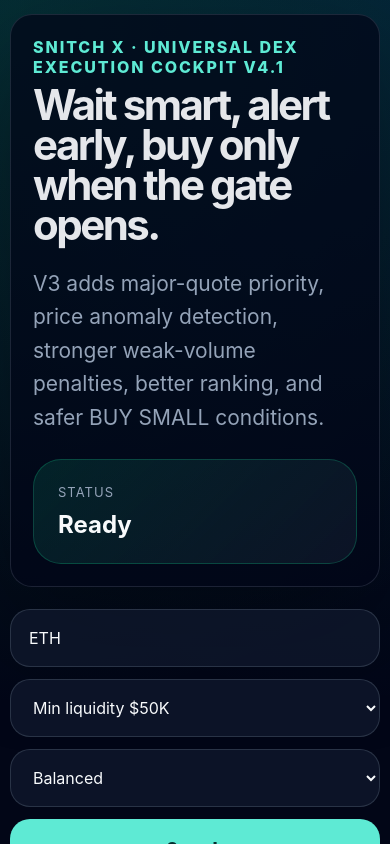
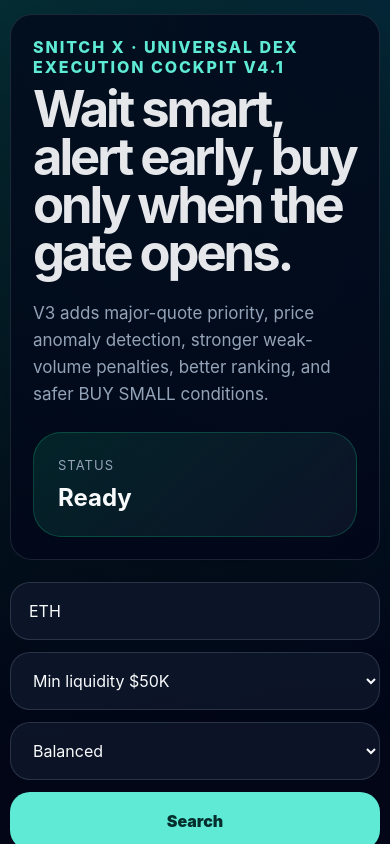
Before and after one commit to mhazwan47-design/snitch-x, a React (Vite) app: page / in a window 390 px wide. Shown: the top 844 px of the page. Built offline with nearby package versions, Linux system fonts and the light colour scheme.

Commit message:
Update index.css

```diff
--- a/src/index.css
+++ b/src/index.css
@@ -1,5 +1,14 @@
 * {
   box-sizing: border-box;
+}
+
+html,
+body,
+#root {
+  min-height: 100%;
+  height: auto;
+  overflow-x: hidden;
+  overflow-y: auto;
 }
 
 body {
@@ -10,6 +19,7 @@
     #020617;
   color: #e5e7eb;
   font-family: Inter, ui-sans-serif, system-ui, -apple-system, BlinkMacSystemFont, "Segoe UI", sans-serif;
+  -webkit-overflow-scrolling: touch;
 }
 
 button,
@@ -21,7 +31,8 @@
 main {
   width: min(1500px, calc(100% - 32px));
   margin: 0 auto;
-  padding: 32px 0 60px;
+  padding: 32px 0 180px;
+  min-height: 100vh;
 }
 
 .hero {
@@ -178,11 +189,13 @@
   grid-template-columns: minmax(0, 1fr) 520px;
   gap: 22px;
   align-items: start;
+  overflow: visible;
 }
 
 .list {
   display: grid;
   gap: 14px;
+  overflow: visible;
 }
 
 .pair-card {
@@ -339,11 +352,17 @@
   background: rgba(15, 23, 42, 0.74);
   border-radius: 30px;
   padding: 24px;
+  overflow: visible;
+  max-height: none;
 }
 
 .sticky-panel {
-  position: sticky;
-  top: 18px;
+  position: relative;
+  top: auto;
+  overflow: visible;
+  max-height: none;
+  align-self: start;
+  margin-bottom: 160px;
 }
 
 .panel h2 {
@@ -389,6 +408,8 @@
   padding: 18px;
   color: #cbd5e1;
   line-height: 1.6;
+  max-height: none;
+  overflow: visible;
 }
 
 .rule-box h4,
@@ -411,10 +432,26 @@
   border: 1px solid rgba(148, 163, 184, 0.16);
 }
 
+.alert-preview {
+  white-space: pre-wrap;
+  word-break: break-word;
+  background: rgba(2, 6, 23, 0.62);
+  border: 1px solid rgba(148, 163, 184, 0.16);
+  color: #d1fae5;
+  border-radius: 16px;
+  padding: 14px;
+  margin: 0;
+  font-size: 13px;
+  line-height: 1.55;
+  max-height: none;
+  overflow: visible;
+}
+
 .dex-link {
   display: block;
   text-align: center;
   margin-top: 18px;
+  margin-bottom: 80px;
   padding: 15px;
   background: #f8fafc;
   color: #020617;
@@ -435,11 +472,12 @@
 }
 
 @media (max-width: 1100px) {
-  .hero,
-  .layout {
-    grid-template-columns: 1fr;
+  main {
+    padding-bottom: 220px;
   }
 
+  .hero,
+  .layout,
   .toolbar {
     grid-template-columns: 1fr;
   }
@@ -449,7 +487,13 @@
   }
 
   .sticky-panel {
-    position: static;
+    position: relative;
+    top: auto;
+    margin-bottom: 220px;
+  }
+
+  .panel {
+    margin-bottom: 220px;
   }
 }
 
@@ -457,10 +501,25 @@
   main {
     width: min(100% - 20px, 1500px);
     padding-top: 14px;
+    padding-bottom: 260px;
   }
 
   .hero {
     padding: 22px;
+    border-radius: 22px;
+  }
+
+  h1 {
+    font-size: clamp(38px, 13vw, 62px);
+  }
+
+  .sub {
+    font-size: 17px;
+  }
+
+  .pair-top,
+  .detail-head {
+    flex-direction: column;
   }
 
   .score-grid,
@@ -469,89 +528,18 @@
     grid-template-columns: repeat(2, 1fr);
   }
 
+  .detail-grid {
+    grid-template-columns: 1fr;
+  }
+
   .stats {
     grid-template-columns: 1fr;
   }
-}
 
-.alert-preview {
-  white-space: pre-wrap;
-  word-break: break-word;
-  background: rgba(2, 6, 23, 0.62);
-  border: 1px solid rgba(148, 163, 184, 0.16);
-  color: #d1fae5;
-  border-radius: 16px;
-  padding: 14px;
-  margin: 0;
-  font-size: 13px;
-  line-height: 1.55;
-}
-
-/* SNITCH X mobile/detail scroll fix */
-html,
-body,
-#root {
-  min-height: 100%;
-  height: auto;
-  overflow-x: hidden;
-  overflow-y: auto;
-}
-
-body {
-  -webkit-overflow-scrolling: touch;
-}
-
-main {
-  min-height: 100vh;
-  padding-bottom: 140px;
-}
-
-.layout {
-  align-items: start;
-}
-
-.panel,
-.sticky-panel {
-  max-height: none;
-  overflow: visible;
-}
-
-.rule-box,
-.alert-preview {
-  max-height: none;
-  overflow: visible;
-}
-
-@media (max-width: 1100px) {
-  .layout {
-    display: grid;
-    grid-template-columns: 1fr;
-  }
-
-  .sticky-panel {
-    position: relative;
-    top: auto;
-  }
-
-  .panel {
-    margin-bottom: 120px;
-  }
-}
-
-@media (max-width: 700px) {
-  main {
-    padding-bottom: 180px;
-  }
-
-  .hero,
   .panel,
   .empty,
   .pair-card {
     border-radius: 22px;
-  }
-
-  .detail-grid {
-    grid-template-columns: 1fr;
   }
 
   .rule-box {
@@ -562,4 +550,8 @@
     font-size: 12px;
     line-height: 1.5;
   }
+
+  .dex-link {
+    margin-bottom: 120px;
+  }
 }
```
